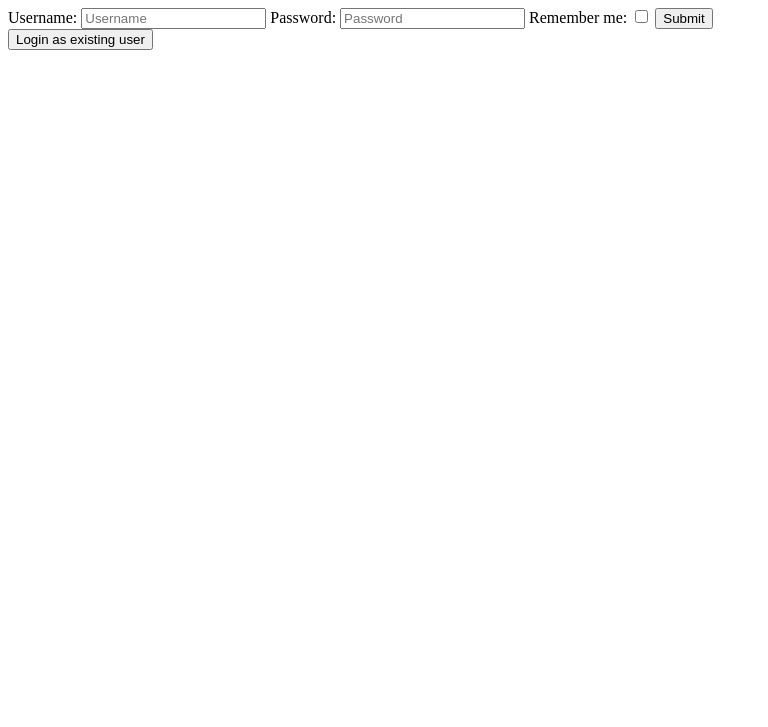
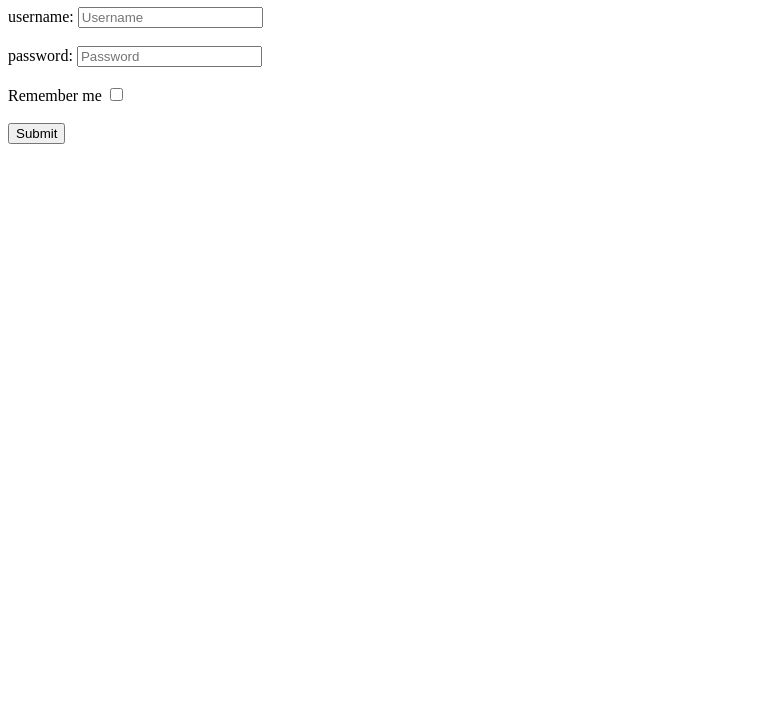
Before and after one commit to acciojob/remember-me-login-form-Anna-012, a website: page main.html in a window 1280 px wide. Shown: the part 73-800 px from the top of the page, without its empty margins (0-768 px from the left). Drawn offline with Linux system fonts and the light colour scheme.

Commit message:
created a submission

```diff
--- a/main.html
+++ b/main.html
@@ -7,17 +7,21 @@
 </head>
 
 <body>
-	<h1>Login Form</h1>
-	<form id="form">
-		<label for="username">Username: </label>
-		<input id="username" type="text" placeholder="Username">
-		<label for="password">Password: </label>
-		<input id="password" type="password" placeholder="Password">
-		<label for="checkbox">Remember me:</label>
-		<input id="checkbox" type="checkbox">
-		<input id="submit" type="submit" value="Submit">
+	<h1>Login form</h1>
+	<form>
+		<label for='username'>username:</label>
+		<input type='text' placeholder='Username' id='username'/>
+		<br><br>
+		<label for='password'>password:</label>
+		<input type='password' placeholder='Password' id='password'/>
+		<br><br>
+		<label for='checkbox'>Remember me</label>
+		<input type='checkbox' id='checkbox'/>
+		<br><br>
+		<input type='submit' value='Submit' id='submit'/>
+		<button type="button" id="existing" style="display: none;"
+		onclick="handleExistingLogin()">Login as existing user</button>
 	</form>
-	<input id="existing" type="button" value="Login as existing user">
 	<!-- the entire body must be written by student -->
     <script type="text/javascript" src="./script.js">
 </script>
```
